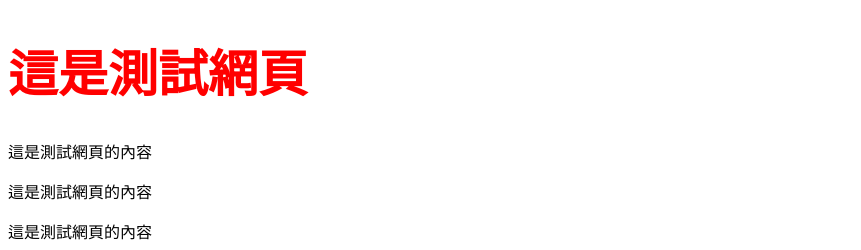
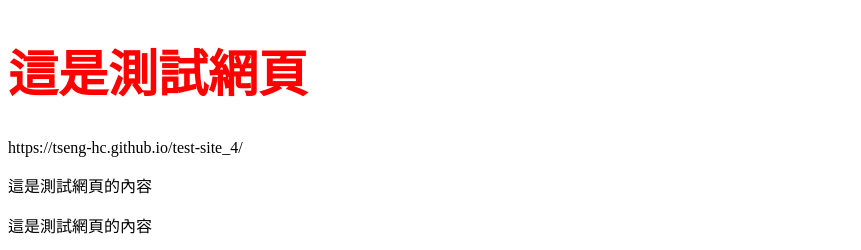
Before and after one commit to Tseng-HC/test-site_4, a plain HTML site: page index.html in a window 1280 px wide. Shown: the top 250 px of the page, without its empty margins (0-861 px from the left). Drawn offline with Linux system fonts and the light colour scheme.

Commit message:
Update index.html

```diff
--- a/index.html
+++ b/index.html
@@ -9,6 +9,7 @@
 <body>
 
     <h1>這是測試網頁</h1>
+    <div>https://tseng-hc.github.io/test-site_4/</div>
     <p>這是測試網頁的內容</p>
     <p>這是測試網頁的內容</p>
     <p>這是測試網頁的內容</p>
```
